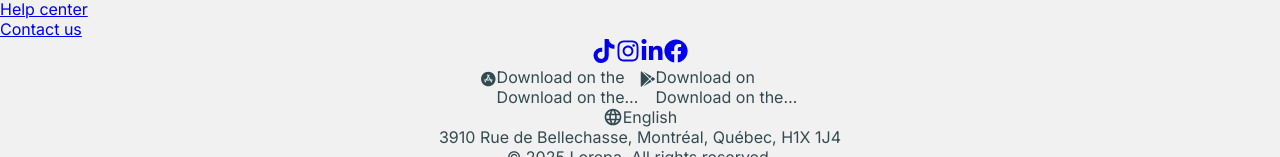
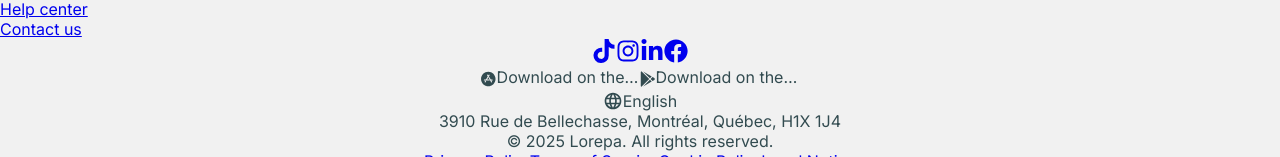
Before and after one commit to talha2224/lorepa, a React (Vite) app: page / in a window 1280 px wide. Shown: the part 3217-3374 px from the top of the page. Built offline with nearby package versions, Linux system fonts and the light colour scheme; no server answers; what pdfmake would draw is missing.

Commit message:
Simplify download text in Footer component
Removed line breaks from download text in Footer.

```diff
--- a/src/components/Footer.jsx
+++ b/src/components/Footer.jsx
@@ -193,11 +193,11 @@ const Footer = () => {
                     <div className="flex items-center gap-x-4 bg-slate-50">
                         <div className="w-[10rem] flex bg-black rounded-md text-white px-3 py-2">
                             <IoLogoAppleAppstore className="mr-2" size={24} />
-                            <p className="text-xs text-nowrap truncate">Download on the <br /> {translations.downloadAppStore}</p>
+                            <p className="text-xs text-nowrap truncate">{translations.downloadAppStore}</p>
                         </div>
                         <div className="w-[10rem] flex bg-black rounded-md text-white px-3 py-2">
                             <FaGooglePlay className="mr-2" size={24} />
-                            <p className="text-xs text-nowrap truncate">Download on <br /> {translations.downloadGooglePlay}</p>
+                            <p className="text-xs text-nowrap truncate">{translations.downloadGooglePlay}</p>
                         </div>
                     </div>
                     <div className="flex items-center mt-6 text-gray-400 cursor-pointer">
```
